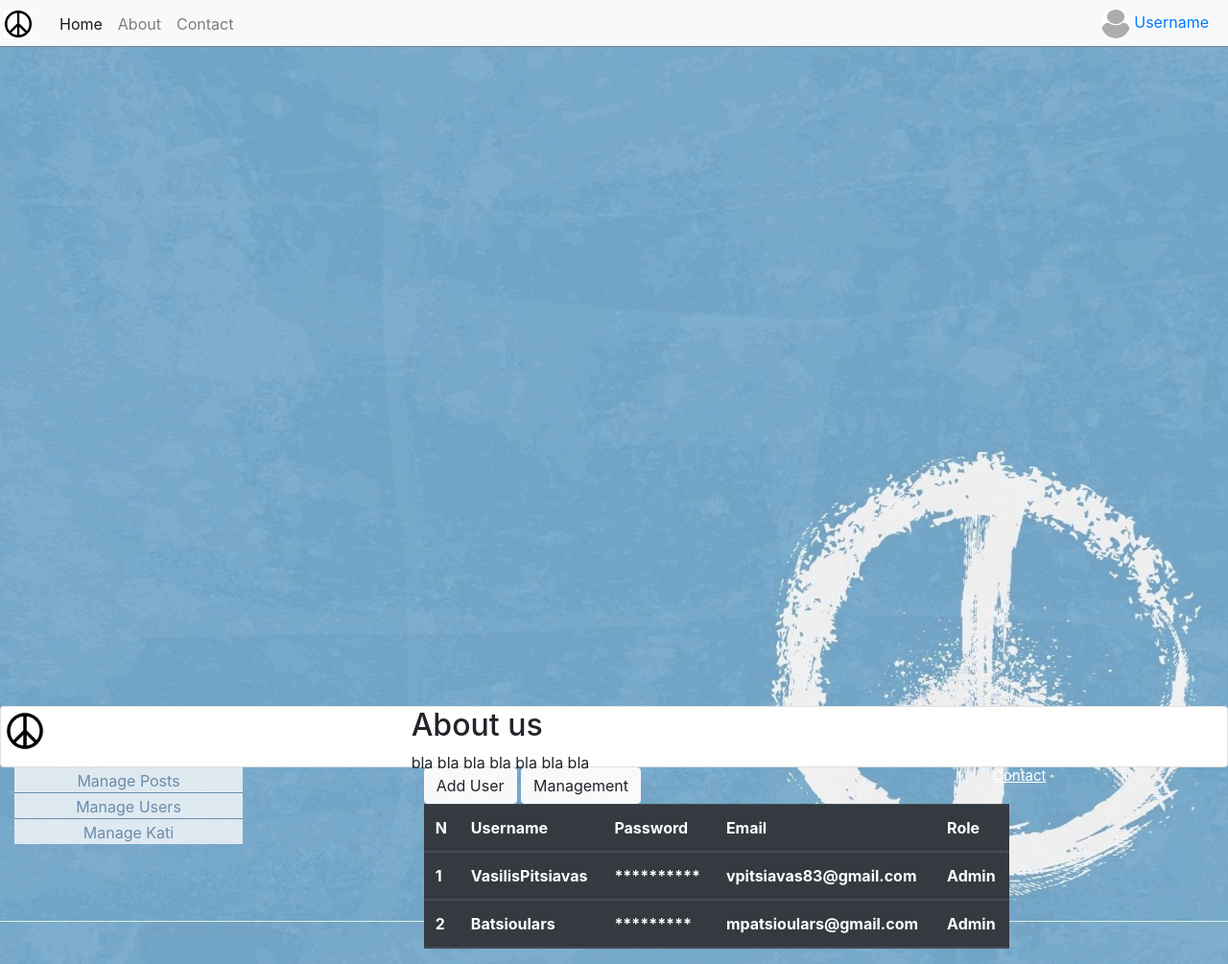
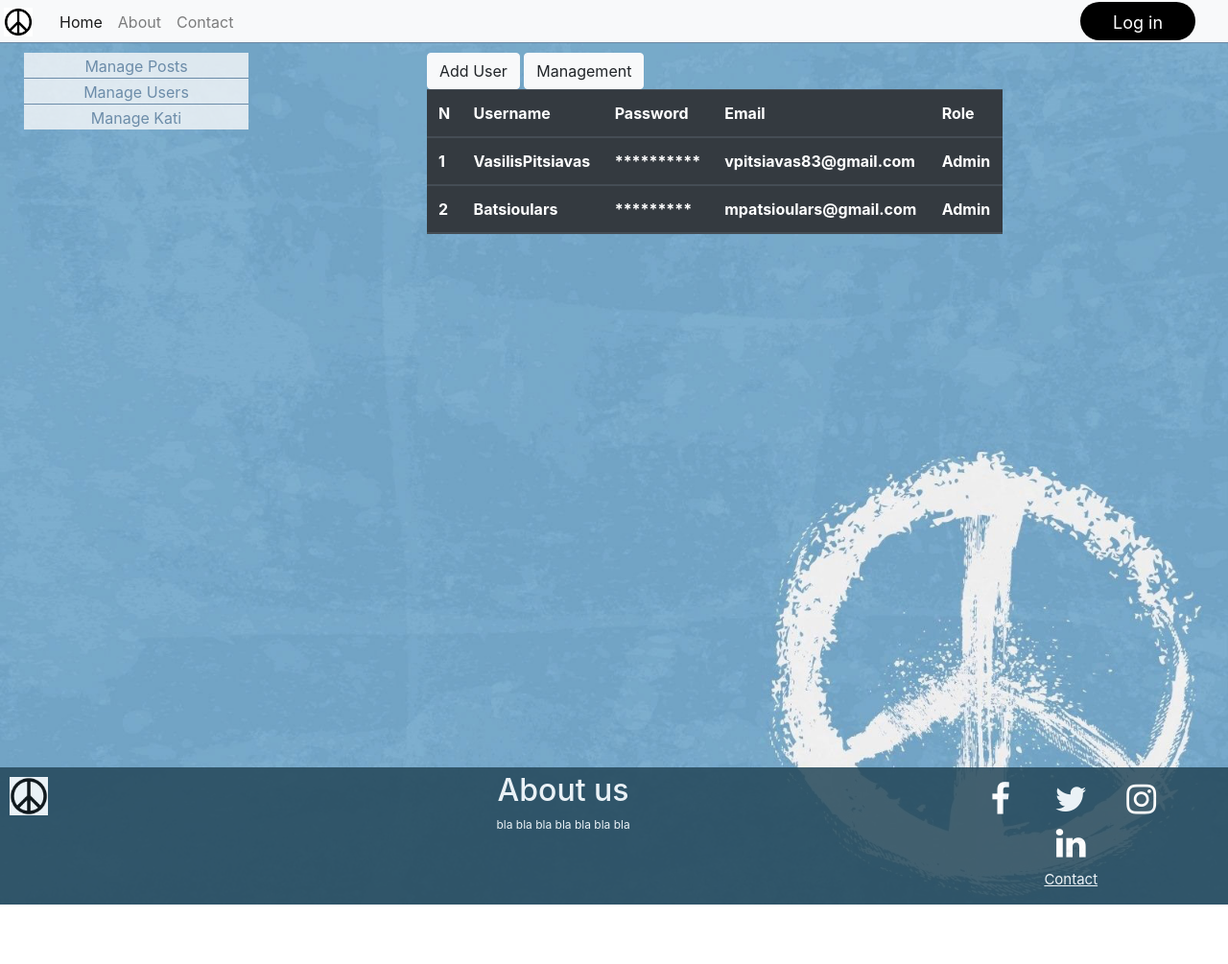
Before and after one commit to mpatsiou/pspi-project, a plain HTML site: page admin.html in a window 1280 px wide. Shown: the whole page at 96% size. After the commit the page ends 943 px from the top, so only its background shows below. Drawn offline with nearby package versions, Linux system fonts and the light colour scheme.

Commit message:
Css Fixed

```diff
--- a/admin.html
+++ b/admin.html
@@ -2,6 +2,7 @@
 <html lang="eng">
 <head>
   <meta charset="en">
+  <meta name="viewport" content="width=device-width, initial-scale=1, maximum-scale=1, user-scalable=no">
   <link rel="stylesheet" type="text/css "href="https://stackpath.bootstrapcdn.com/bootstrap/4.4.1/css/bootstrap.min.css" integrity="sha384-Vkoo8x4CGsO3+Hhxv8T/Q5PaXtkKtu6ug5TOeNV6gBiFeWPGFN9MuhOf23Q9Ifjh" crossorigin="anonymous">
   <link rel="stylesheet" href="https://cdnjs.cloudflare.com/ajax/libs/font-awesome/4.7.0/css/font-awesome.min.css">
   <link rel="stylesheet" type="text/css" href="./css/base.css" />
@@ -9,7 +10,9 @@
   <link rel="stylesheet" type="text/css" href="/css/register.css">
 </head>
 <body>
+
   <div id="wrapper">
+    <div id="header">
       <nav class="navbar navbar-expand-lg navbar-light bg-light">
         <img src="./photos/favicon.ico" alt="Peace Icon" id="peace-icon">
         <div class="collapse navbar-collapse" id="navbar-menu">
@@ -24,15 +27,13 @@
               <a class="nav-link " href="#">Contact</a>
             </li>
           </ul>
-          <div class="nav-link">
-          <a class="nav-avatar" href="#">
-            <img src="user-icon.jpg" alt="Avatar" class="avatar">
-          </a>
-            <a class="nav-username" href="#"> Username </a>
-         </div>
+          <form class="form-inline my-2 my-lg-0">
+            <a href="./login.html" class="btn btn-primary btn-lg active" role="button" aria-pressed="true" id="login-button">Log in</a>
+          </form>
         </div>
       </nav>
     </div>
+    <div id="content">
       <div class="conteiner">
         <div class="row">
           <div class="col-4">
@@ -79,14 +80,16 @@
           </div>
         </div>
       </div>
-  <div class="card" id="footer">
+    </div>
+    <div id="footer">
+      <footer  id="footer-body">
         <div class="row">
-       <div class="col-sm footer-logo">
+          <div class="col-2 footer-logo">
             <a href="./index.html">
               <img src="./photos/favicon.ico" alt="Peace Icon" id="footer-icon">
             </a>
           </div>
-       <div class="col-sm footer-about-us">
+          <div class="col-7 text-center" id="about-us">
             <h2 class="footer-about-us">About us</h2>
             <p class="footer-about-us">bla bla bla bla bla bla bla</p>
           </div>
@@ -108,6 +111,8 @@
             </div>
           </div>
         </div>
+      </footer>
+    </div>
   </div>
  </body>
 </html>
```
Lines whose indentation alone changed are shown as unchanged.
